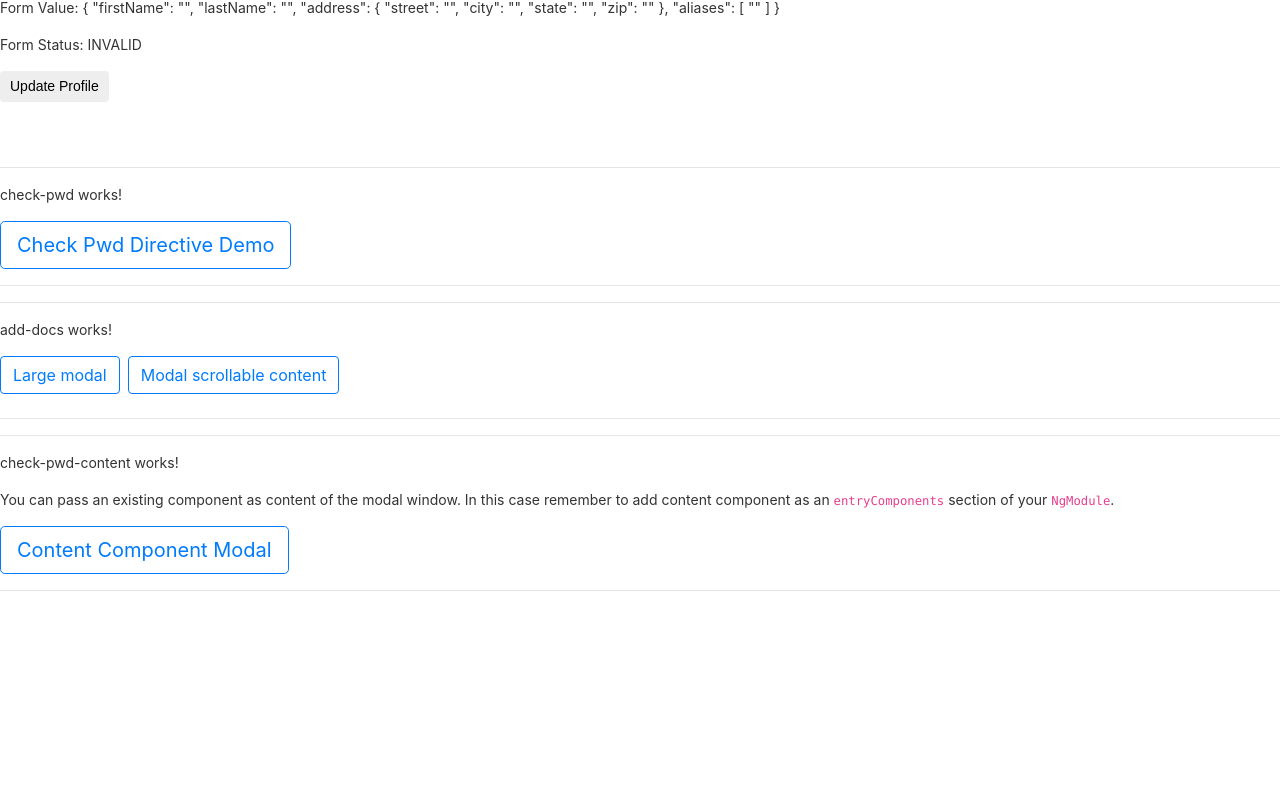
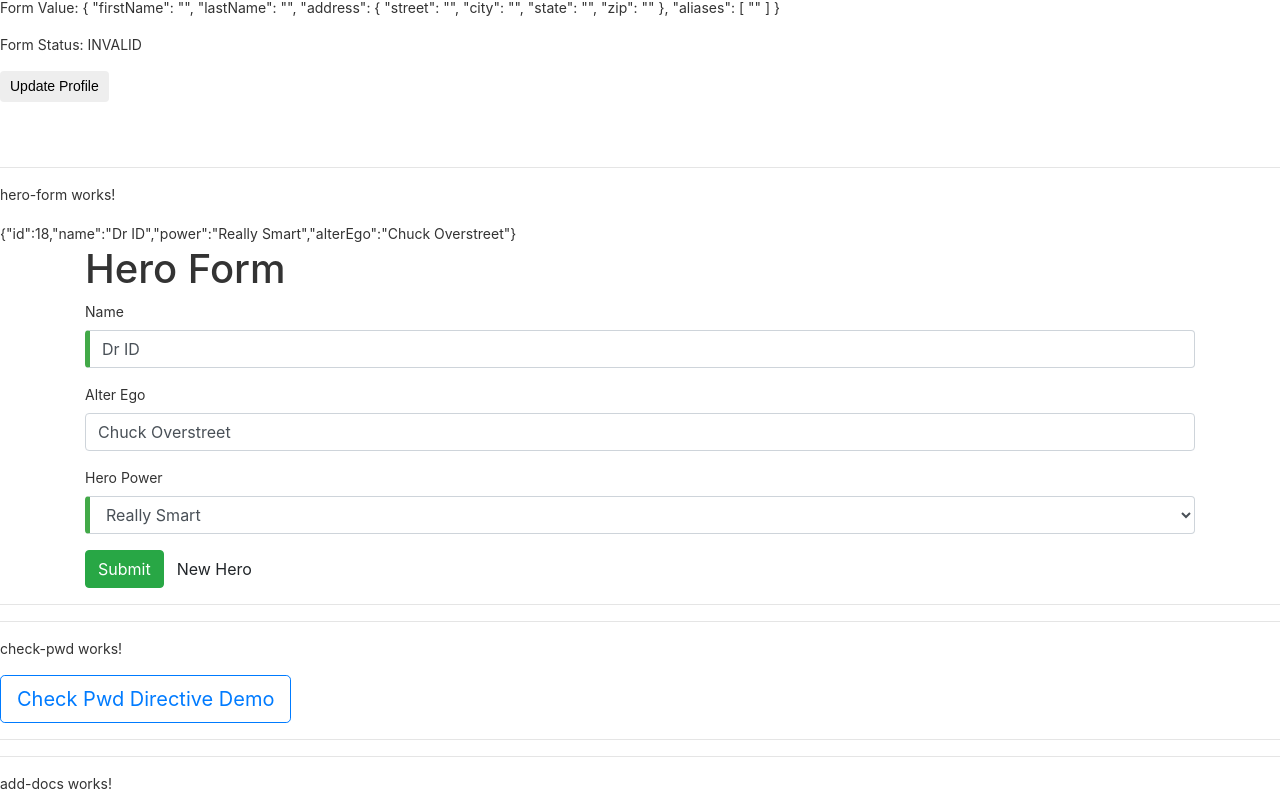
Before and after one commit to Alicehappy/angular-add-docs, an Angular app: page / in a window 1280 px wide. Shown: the part 1049-1851 px from the top of the page. Before the commit the page ends 1656 px from the top, so only its background shows below. Built offline with nearby package versions, Linux system fonts and the light colour scheme.

Commit message:
Added Template Forms

```diff
--- a/src/app/app.component.html
+++ b/src/app/app.component.html
@@ -320,6 +320,7 @@
 <hr>
 <app-name-editor></app-name-editor>
 <app-profile-editor></app-profile-editor>
+<app-hero-form></app-hero-form>
 <app-check-pwd></app-check-pwd>
 <app-add-docs></app-add-docs>
 <app-check-pwd-content-component></app-check-pwd-content-component>
--- a/src/app/app.module.ts
+++ b/src/app/app.module.ts
@@ -2,6 +2,7 @@ import { BrowserModule } from '@angular/platform-browser';
 import { NgModule } from '@angular/core';
 import { NgbModule } from '@ng-bootstrap/ng-bootstrap';
 import { ReactiveFormsModule } from '@angular/forms';
+import { FormsModule } from '@angular/forms';
 
 import { AppRoutingModule } from './app-routing.module';
 import { AppComponent } from './app.component';
@@ -11,9 +12,9 @@ import { CheckPwdDirective } from './check-pwd.directive';
 import { AddDocsComponent } from './add-docs/add-docs.component';
 import { CheckPwdContentComponent, CheckPwdContentCompComponent } from './check-pwd-content/check-pwd-content.component';
 import { ChangePwdDirectiveComponent } from './change-pwd-directive/change-pwd-directive.component';
-import { FormsModule } from '@angular/forms';
 import { NameEditorComponent } from './name-editor/name-editor.component';
 import { ProfileEditorComponent } from './profile-editor/profile-editor.component';
+import { HeroFormComponent } from './hero-form/hero-form.component';
 
 @NgModule({
   declarations: [
@@ -26,7 +27,8 @@ import { ProfileEditorComponent } from './profile-editor/profile-editor.componen
     CheckPwdContentCompComponent,
     ChangePwdDirectiveComponent,
     NameEditorComponent,
-    ProfileEditorComponent
+    ProfileEditorComponent,
+    HeroFormComponent
   ],
   imports: [
     BrowserModule,
--- /dev/null
+++ b/src/app/hero-form/hero-form.component.html
@@ -0,0 +1,59 @@
+<hr>
+<p>hero-form works!</p>
+
+{{diagnostic}}
+<div class="container">
+    <div [hidden]="submitted">
+        <h1>Hero Form</h1>
+        <form (ngSubmit)="onSubmit()" #heroForm="ngForm">
+            <div class="form-group">
+                <label for="name">Name</label>
+                <input type="text" class="form-control" id="name"
+                required
+                [(ngModel)]="model.name" name="name"
+                #name="ngModel">
+                <div [hidden]="name.valid || name.pristine" class="alert alert-danger">
+                    Name is required
+                </div>
+            </div>
+
+            <div class="form-group">
+                <label for="alterEgo">Alter Ego</label>
+                <input type="text" class="form-control" id="alterEgo"
+                    [(ngModel)]="model.alterEgo" name="alterEgo">
+            </div>
+
+            <div class="form-group">
+                <label for="power">Hero Power</label>
+                <select class="form-control" id="power"
+                        required
+                        [(ngModel)]="model.power" name="power">
+                    <option *ngFor="let pow of powers" [value]="pow">{{pow}}</option>
+                </select>
+            </div>
+
+            <button type="submit" class="btn btn-success" [disabled]="!heroForm.form.valid">Submit</button>
+
+            <button type="button" class="btn btn-default" (click)="newHero(); heroForm.reset()">New Hero</button>
+        </form>
+    </div>
+    <div [hidden]="!submitted">
+        <h2>You submitted the followig: </h2>
+        <div class="row">
+            <div class="col-xs-3">Name</div>
+            <div class="col-xs-9">{{ model.name }}</div>
+        </div>
+        <div class="row">
+            <div class="col-xs-3">Alter Ego</div>
+            <div class="col-xs-9">{{ model.alterEgo }}</div>
+        </div>
+        <div class="row">
+            <div class="col-xs-3">Power</div>
+            <div class="col-xs-9">{{ model.power }}</div>
+        </div>
+        <br>
+        <button class="btn btn-primary" (click)="submitted=false">Edit</button>
+    </div>
+</div>
+
+<hr>
--- /dev/null
+++ b/src/app/hero-form/hero-form.component.ts
@@ -0,0 +1,32 @@
+import { Component } from '@angular/core';
+import { Hero } from '../hero';
+
+@Component({
+  selector: 'app-hero-form',
+  templateUrl: './hero-form.component.html',
+  styleUrls: ['./hero-form.component.css']
+})
+export class HeroFormComponent {
+
+  powers = ['Really Smart', 'Super Flexible',
+            'Super Hot', 'Weather Changer'];
+
+  model = new Hero(18, 'Dr ID', this.powers[0], 'Chuck Overstreet');
+
+  submitted = false;
+
+  onSubmit(){
+    this.submitted = true;
+  }
+
+  // TODO: Remove this when we're done
+  get diagnostic() {
+    return JSON.stringify(this.model);
+  }
+
+  newHero() {
+    this.model = new Hero(42, '', '');
+  }
+
+
+}
--- /dev/null
+++ b/src/app/hero.ts
@@ -0,0 +1,8 @@
+export class Hero {
+    constructor(
+        public id: number,
+        public name: string,
+        public power: string,
+        public alterEgo?: string
+    ) { }
+}
--- /dev/null
+++ b/src/assets/forms.css
@@ -0,0 +1,7 @@
+.ng-valid[required], .ng-valid.required {
+    border-left: 5px solid #42A948 /* green */
+}
+
+.ng-invalid:not(form) {
+    border-left: 5px solid #a94442; /* red */
+}
--- a/src/index.html
+++ b/src/index.html
@@ -7,6 +7,7 @@
   <meta name="viewport" content="width=device-width, initial-scale=1">
   <link rel="icon" type="image/x-icon" href="favicon.ico">
   <link rel="stylesheet" href="https://stackpath.bootstrapcdn.com/bootstrap/4.4.1/css/bootstrap.min.css" integrity="sha384-Vkoo8x4CGsO3+Hhxv8T/Q5PaXtkKtu6ug5TOeNV6gBiFeWPGFN9MuhOf23Q9Ifjh" crossorigin="anonymous">
+  <link rel="stylesheet" href="assets/forms.css">
 </head>
 <body>
   <app-root></app-root>
```
Also changed, not shown: src/app/hero-form/hero-form.component.css (added), 2 other files (tests, documents, lock files or other folders).
